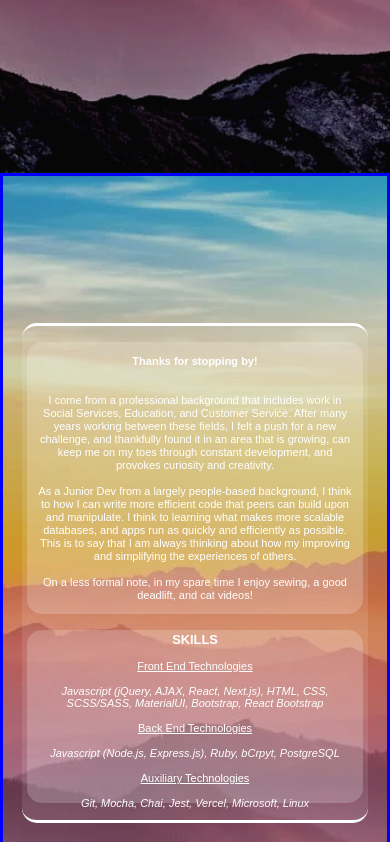
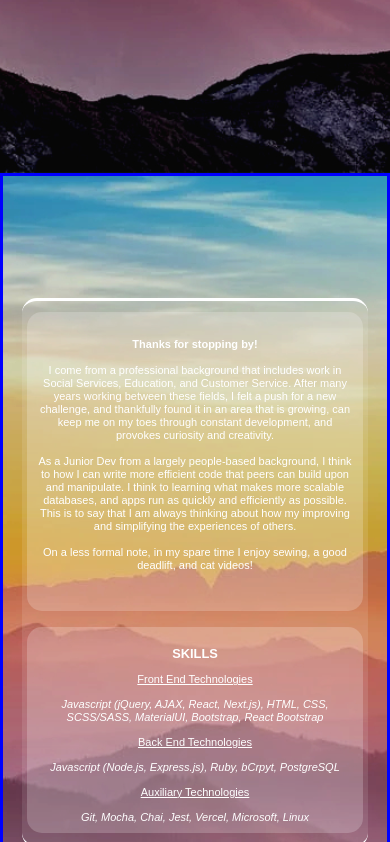
Before and after one commit to rphillipsosei/rhoda-portfolio, a Next.js app: page / in a window 390 px wide. Shown: the part 767-1609 px from the top of the page. Built offline with nearby package versions, Linux system fonts and the light colour scheme; a web font is replaced by a local one.

Commit message:
readjust about boxes, 480px

```diff
--- a/components/About.js
+++ b/components/About.js
@@ -15,9 +15,9 @@ export default function Home() {
 
             <div className={styles.biotext}>
 
-                  <br></br>
+
                   <b>Thanks for stopping by!</b>
-                  <br></br>
+
                   <br></br>I come from a
                   professional background that includes work in Social Services,
                   Education, and Customer Service. After many years working
--- a/styles/About.module.css
+++ b/styles/About.module.css
@@ -300,11 +300,11 @@ margin-top: 15rem;
   }
 
   .skillstext {
-    height: 220px;
+    /* height: 20px; */
     font-size: 11px;
     /* line-height: 16px; */
     padding-top: 2rem;
-    height: 35%;
+    height: 38%;
     line-height: 12.5px;
   }
 
@@ -315,7 +315,7 @@ margin-top: 15rem;
   }
 
   .aboutbox {
-    height: 500px;
+    height: 550px;
     padding: 0 0.3rem;
     /* margin-top: rem; */
   }
```
